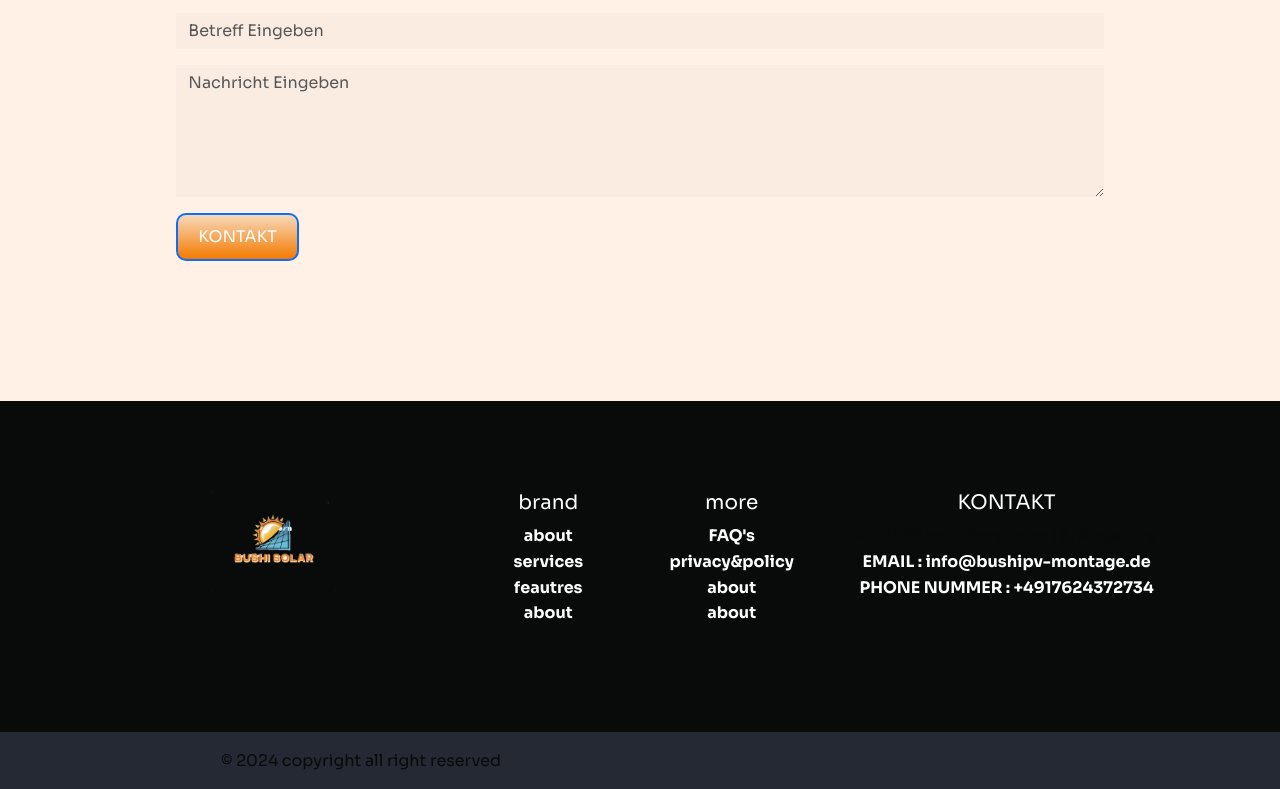
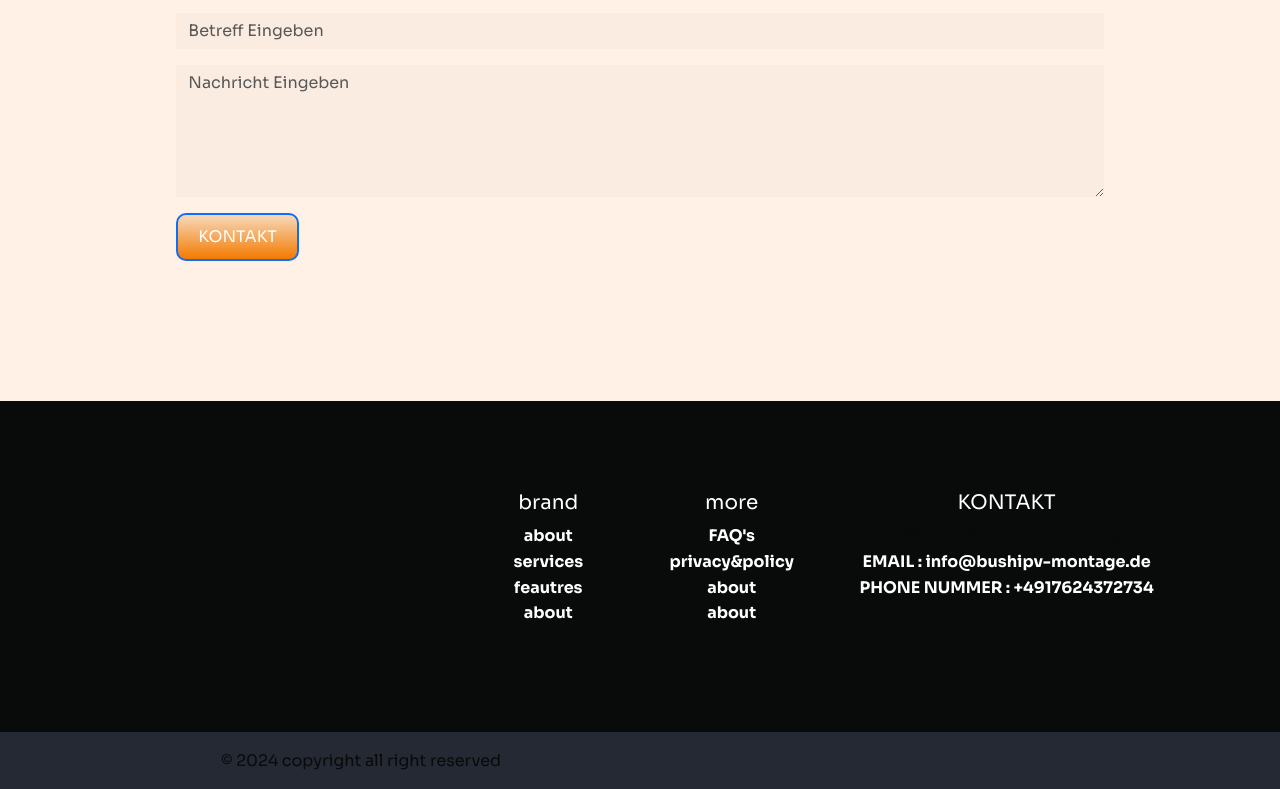
Before and after one commit to drago-Tarushi/bushibau-2-master, a plain HTML site: page index.html in a window 1280 px wide. Shown: the part 3706-4495 px from the top of the page. Drawn offline with nearby package versions, Linux system fonts and the light colour scheme.

Commit message:
first commit

```diff
--- a/index.html
+++ b/index.html
@@ -485,7 +485,7 @@
             <div class="container">
                 <div class="row gy-4">
                     <div class="col-md-4">
-                        <img class="logo" src="/image.html/solalogo.png" alt="">
+
                     </div>
                     <div class="col-md-2">
                         <h5 class="text-white">brand</h5>
```
